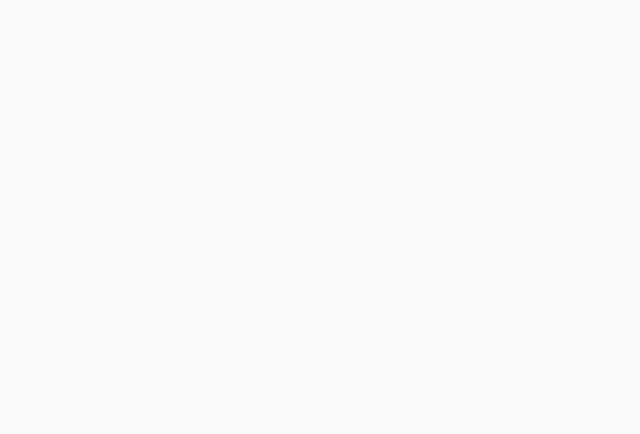
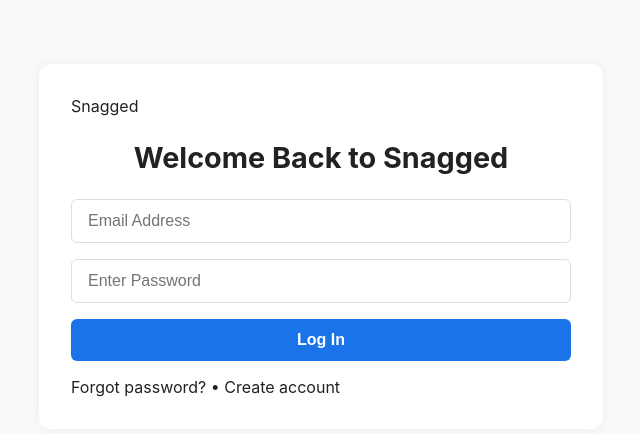
Before and after one commit to JonathanTeklu/jobapplyx, a React (Vite) app in the folder client/: page /login in a window 1280 px wide. Before the commit this address had no page. Shown: the top 434 px of the page, without its empty margins (319-959 px from the left). Built offline with nearby package versions, Linux system fonts and the light colour scheme.

Commit message:
login page

```diff
--- a/client/src/App.css
+++ b/client/src/App.css
@@ -222,4 +222,17 @@
     flex-direction: column;
     align-items: center;
   }
+  .snagged-logo-link {
+  position: absolute;
+  top: 20px;
+  left: 30px;
+  text-decoration: none;
 }
+
+.snagged-logo {
+  font-size: 1.5rem;
+  font-weight: bold;
+  color: #000;
+}
+
+}
--- a/client/src/App.jsx
+++ b/client/src/App.jsx
@@ -1,6 +1,8 @@
 import { BrowserRouter as Router, Routes, Route } from 'react-router-dom';
 import LandingPage from './pages/LandingPage';
 import SignupPage from './pages/SignupPage';
+import LoginPage from './pages/LoginPage'; // ✅ Add the login page import
+import MainPage from './pages/MainPage';   // ✅ Add the main page import
 
 function App() {
   return (
@@ -8,6 +10,8 @@
       <Routes>
         <Route path="/" element={<LandingPage />} />
         <Route path="/signup" element={<SignupPage />} />
+        <Route path="/login" element={<LoginPage />} /> {/* ✅ Add login route */}
+        <Route path="/main" element={<MainPage />} />   {/* ✅ Add main user page route */}
       </Routes>
     </Router>
   );
--- /dev/null
+++ b/client/src/pages/LoginPage.jsx
@@ -0,0 +1,71 @@
+import React, { useState } from "react";
+import { useNavigate, Link } from "react-router-dom";
+import axios from "axios";
+import "../App.css";
+
+const LoginPage = () => {
+  const [formData, setFormData] = useState({
+    email: "",
+    password: "",
+  });
+
+  const [error, setError] = useState("");
+  const navigate = useNavigate();
+
+  const handleChange = (e) => {
+    setFormData({ ...formData, [e.target.name]: e.target.value });
+  };
+
+  const handleSubmit = async (e) => {
+    e.preventDefault();
+    try {
+      const res = await axios.post("http://localhost:5000/api/auth/login", formData);
+      localStorage.setItem("token", res.data.token);
+      navigate("/");
+    } catch (err) {
+      setError("Invalid email or password");
+    }
+  };
+
+  return (
+    <div className="signup-container">
+      <Link to="/" className="snagged-logo-link">
+        <span className="snagged-logo">Snagged</span>
+      </Link>
+
+      <h2 className="signup-title">Welcome Back to Snagged</h2>
+
+      <form className="signup-form" onSubmit={handleSubmit}>
+        <input
+          type="email"
+          name="email"
+          placeholder="Email Address"
+          value={formData.email}
+          onChange={handleChange}
+          required
+        />
+
+        <input
+          type="password"
+          name="password"
+          placeholder="Enter Password"
+          value={formData.password}
+          onChange={handleChange}
+          required
+        />
+
+        {error && <p className="error">{error}</p>}
+
+        <button className="submit-button" type="submit">Log In</button>
+
+        <div className="login-links">
+          <Link to="/forgot-password">Forgot password?</Link>
+          <span> • </span>
+          <Link to="/signup">Create account</Link>
+        </div>
+      </form>
+    </div>
+  );
+};
+
+export default LoginPage;
--- /dev/null
+++ b/client/src/pages/MainPage.jsx
@@ -0,0 +1,33 @@
+import React from "react";
+import { useNavigate } from "react-router-dom";
+import "../App.css";
+
+const MainPage = () => {
+  const navigate = useNavigate();
+
+  const handleLogout = () => {
+    localStorage.removeItem("token"); // or however you're managing auth
+    navigate("/");
+  };
+
+  return (
+    <div className="main-container">
+      <header className="main-header">
+        <div className="main-logo" onClick={() => navigate("/")}>
+          Snagged
+        </div>
+        <button className="logout-button" onClick={handleLogout}>
+          Logout
+        </button>
+      </header>
+
+      <main className="main-content">
+        <h1>Welcome to Snagged</h1>
+        <p>This is your main dashboard after logging in.</p>
+        {/* Add user-specific content or features here */}
+      </main>
+    </div>
+  );
+};
+
+export default MainPage;
```
